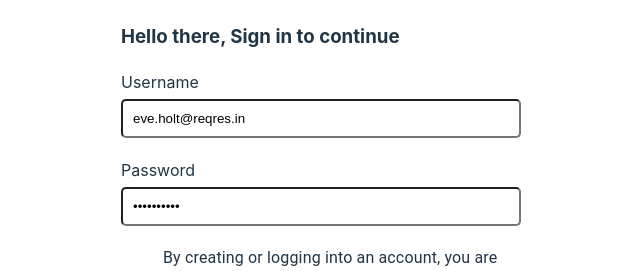
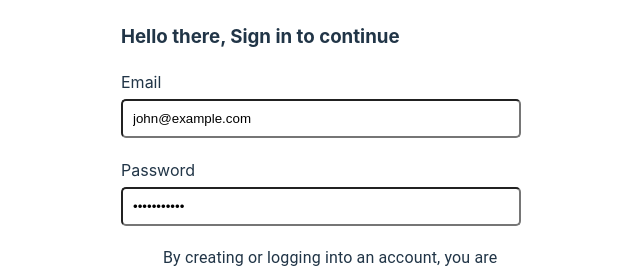
Before and after one commit to siddharthpanda99/frontend, a React (Vite) app: page /test in a window 1280 px wide. Shown: the part 296-567 px from the top of the page, without its empty margins (319-959 px from the left). Built offline with nearby package versions, Linux system fonts and the light colour scheme.

Commit message:
Added login to ensure that token is received from the backend and set in the user context After login, the loggedIn and token fields in the user context is set to true and user in navigated to Home page

```diff
--- a/src/contexts/UserContext.ts
+++ b/src/contexts/UserContext.ts
@@ -1,7 +1,7 @@
 import { Dispatch, SetStateAction, createContext } from "react";
 
 export type User = {
-    username: string,
+    email: string,
     password: string,
     acceptedPolicy: boolean,
     token: string,
@@ -20,7 +20,7 @@ export interface UserContextInterface {
 // export const UserContext = createContext<Partial<UserContextInterface>>({});
 const initialState = {
     user: {
-        username: '',
+        email: '',
         password: '',
         acceptedPolicy: false,
         token: '',
--- a/src/pages/Login/index.tsx
+++ b/src/pages/Login/index.tsx
@@ -16,12 +16,12 @@ const Login = () => {
 
   // Check once the data comes from login api
   useEffect(() => {
-    // console.log("🚀 ~ useEffect ~ data:", data)
-    if (data && data?.token) {
-      // console.log("🚀 ~ useEffect ~ token:", data.token)
+    console.log("🚀 ~ useEffect ~ data:", data)
+    if (data && data?.data?.token) {
+      console.log("🚀 ~ useEffect ~ token:", data.token)
       setUser({
         ...user, // Copy the old fields
-        token: data?.token, // But override this one
+        token: data?.data?.token, // But override this one
         loggedIn: true,
         acceptedPolicy: true,
       });
@@ -43,13 +43,13 @@ const Login = () => {
 
   const handleLogin = (e) => {
     // Check if data exists in localstorage
-    if (!user?.username) {
-      alert("Please enter username");
+    if (!user?.email) {
+      alert("Please enter email");
     } else if (!user?.password) {
       alert("Please enter password");
     }
     if (!user.loggedIn) {
-      postData({ username: user?.username, password: user?.password });
+      postData({ email: user?.email, password: user?.password });
     } else navigate("/home");
   };
 
@@ -71,18 +71,18 @@ const Login = () => {
         <div>
           <Input
             type="text"
-            label="Username"
-            value={user?.username}
+            label="Email"
+            value={user?.email}
             onChange={(e) => {
-              console.log("Cghanginh", e.target.value);
-              updateUser("username", e.target.value);
+              // console.log("Cghanginh", e?.target?.value);
+              updateUser("email", e?.target?.value);
             }}
           />
           <Input
             label="Password"
             type="password"
             value={user?.password}
-            onChange={(e) => updateUser("password", e.target?.value)}
+            onChange={(e) => updateUser("password", e?.target?.value)}
           />
           <div style={{ display: "flex", width: "100%" }}>
             <Checkbox
--- a/src/providers/UserProvider.tsx
+++ b/src/providers/UserProvider.tsx
@@ -8,12 +8,12 @@ type UserProviderProps = {
 
 const UserProvider = ({ children }: UserProviderProps) => {
     const [user, setUser] = useState<User>({
-      username: "eve.holt@reqres.in",
-      password: "cityslicka",
+      email: "john@example.com",
+      password: "password123",
       loggedIn: false,
       acceptedPolicy: false,
       userData: [],
-      token: ''
+      token: "",
     });
 
     const updateUser = (key: string, value: any) => {
```
